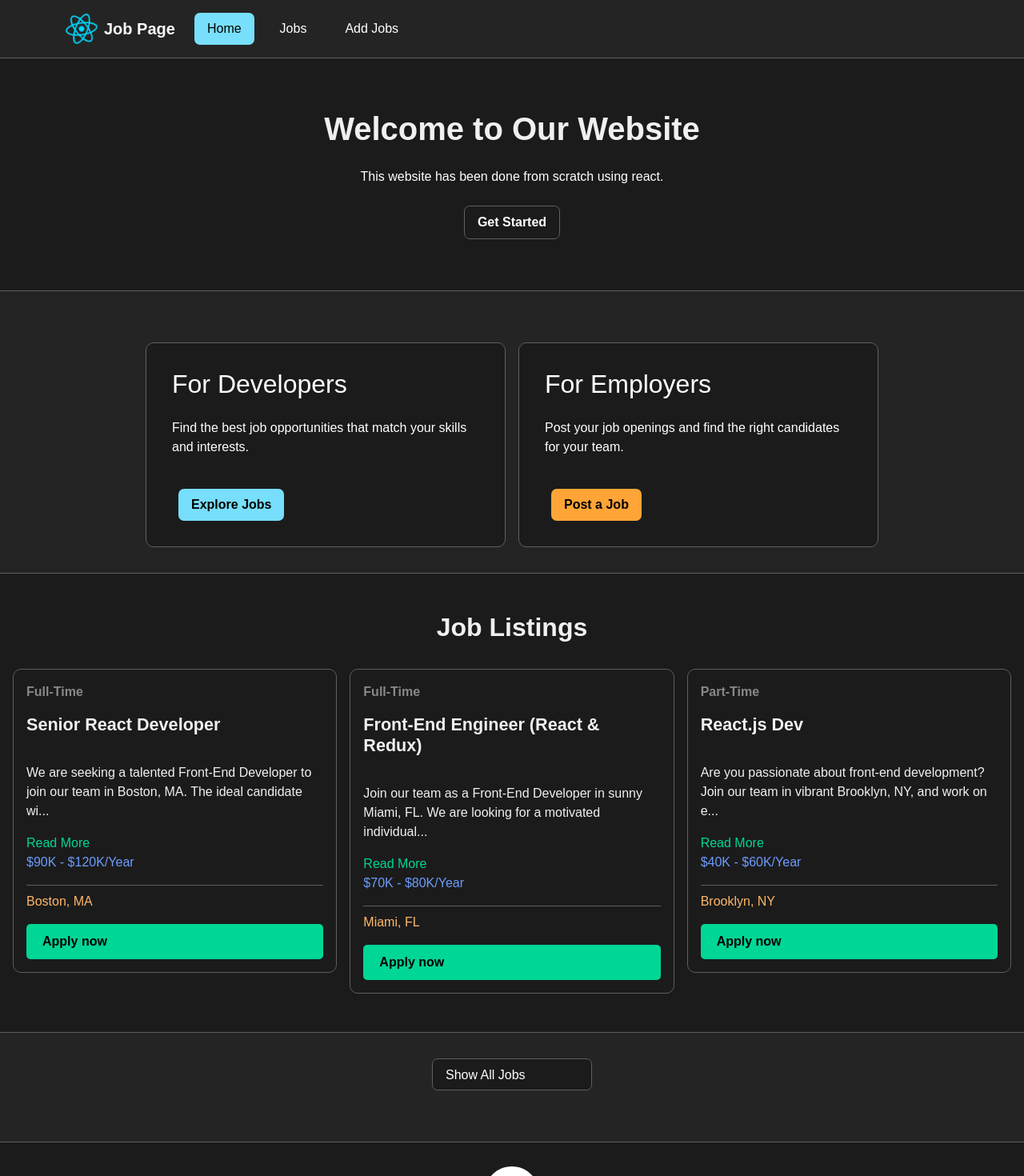
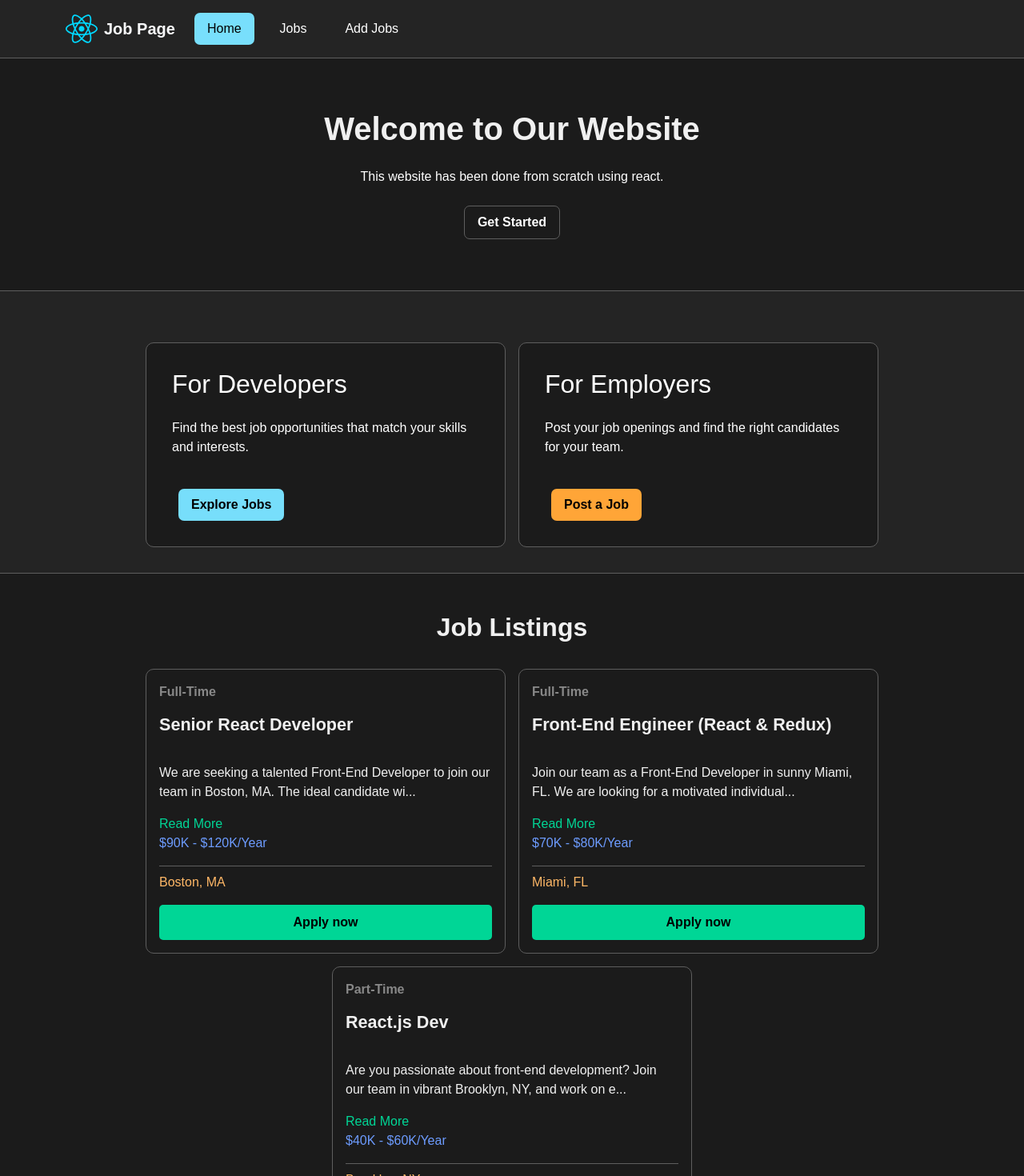
Before and after one commit to AllwarsGIT/job-searching-app-react, a React (Vite) app: page / in a window 1280 px wide. Shown: the top 1470 px of the page at 80% size. Built offline with nearby package versions, Linux system fonts and the light colour scheme.

Commit message:
Minor visual adjustments to cards and buttons

```diff
--- a/src/Components/JobCard/JobCard.module.css
+++ b/src/Components/JobCard/JobCard.module.css
@@ -1,6 +1,6 @@
 .jobCard {
     display: flex;
-    flex: 1 1 auto;
+    flex: 0 0 auto;
     flex-direction: column;
     padding: 16px;
     width: 450px;
--- a/src/Components/JobCard/JobCard.tsx
+++ b/src/Components/JobCard/JobCard.tsx
@@ -43,7 +43,7 @@ const JobCard = ({
       <button className={styles.readMoreButton} onClick={toggleReadMore}>{isExpanded ? "Read Less" : "Read More"}</button>
       <p className={styles.jobSalary}> {salary}/Year</p>
       <p className={styles.jobLocation}> {location}</p>
-      <Link to="/" className={styles.applyButton}>Apply now</Link>
+      <Link to="/" className={`${styles.applyButton} text-center`}>Apply now</Link>
     </div>
   );
 }
--- a/src/Components/JobCardList/JobCardList.module.css
+++ b/src/Components/JobCardList/JobCardList.module.css
@@ -1,6 +1,8 @@
 .jobCardContainer {
     display: flex;
     flex-direction: row;
+    flex-wrap: wrap;
+    justify-content: center;
     gap: 1rem;
     padding: 1rem;
     max-width: 100%;
--- a/src/Components/Navbar/Navbar.module.css
+++ b/src/Components/Navbar/Navbar.module.css
@@ -38,7 +38,7 @@
 .rotateSlow {
   width: 40px;
   height: 40px;
-  animation: rotate 5s linear infinite;
+  animation: rotate 5s linear s;
    image-rendering: optimizeQuality;
   -webkit-transform-style: preserve-3d;
   transform-style: preserve-3d;
```
